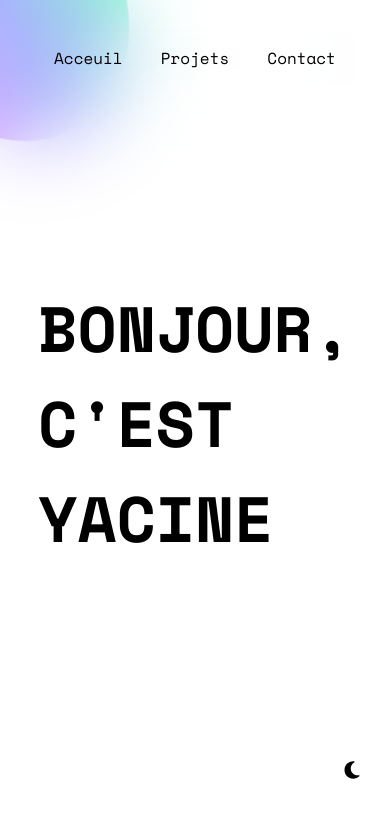
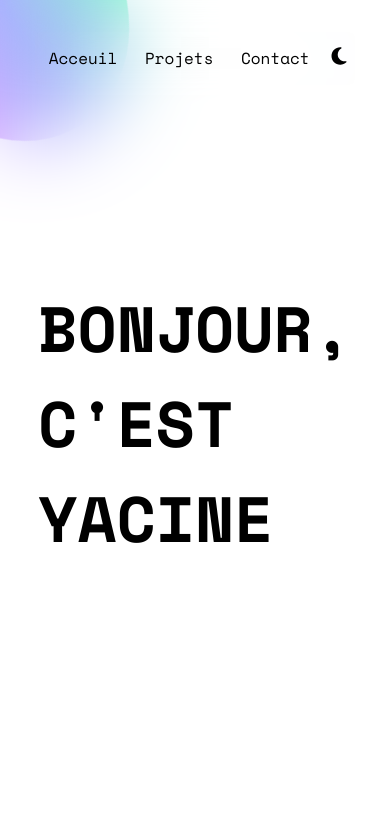
Before and after one commit to Yacineos/portfolio, an Angular app: page / in a window 390 px wide. Shown: the top 818 px of the page. Built offline with nearby package versions, Linux system fonts and the light colour scheme.

Commit message:
test toggle theme button new position

```diff
--- a/src/app/shared/components/navbar/navbar.component.html
+++ b/src/app/shared/components/navbar/navbar.component.html
@@ -4,4 +4,5 @@
     <!-- <div>Blog</div>
     <div>Biographie</div> -->
     <div routerLink="contact" class="element" [ngClass]="sigIsDark() ? 'dark-element' : 'white-element'" >Contact</div>
+    <app-theme-toggle-button></app-theme-toggle-button>
 </div>
--- a/src/app/shared/components/navbar/navbar.component.ts
+++ b/src/app/shared/components/navbar/navbar.component.ts
@@ -2,11 +2,12 @@
 import { AppearanceService } from '../../services/appearance.service';
 import { NgClass } from '@angular/common';
 import { RouterLink } from '@angular/router';
+import { ThemeToggleButtonComponent } from '../theme-toggle-button/theme-toggle-button.component';
 
 @Component({
   selector: 'app-navbar',
   standalone: true,
-  imports: [NgClass,RouterLink],
+  imports: [NgClass,RouterLink,ThemeToggleButtonComponent],
   templateUrl: './navbar.component.html',
   styleUrl: './navbar.component.css',
   changeDetection: ChangeDetectionStrategy.OnPush
--- a/src/app/shared/components/theme-toggle-button/theme-toggle-button.component.css
+++ b/src/app/shared/components/theme-toggle-button/theme-toggle-button.component.css
@@ -1,8 +1,30 @@
 .theme-button{
-    position: absolute;
-    right: 1rem;
-    top: 90vh;
     z-index: 6;
     background-color: transparent;
-    width: 2rem;
 }
+
+.element{
+    width: 30px; height: 30px;
+    transition: width 0.3s ease; /* Add this line */
+    transition: height 0.3s ease; /* Add this line */
+}
+
+.element:hover{
+    cursor: pointer;
+    width: 35px;
+    height: 35px;
+}
+
+@media (max-width: 768px) {
+    .element{
+        width: 20px;
+        height: 20px;
+    }
+}
+.sun{
+    fill: black;
+}
+
+.moon{
+    fill: white;
+}
--- a/src/app/shared/components/theme-toggle-button/theme-toggle-button.component.html
+++ b/src/app/shared/components/theme-toggle-button/theme-toggle-button.component.html
@@ -1,4 +1,4 @@
 <div class="theme-button" (click)="toggleTheme()">
-    <svg style="fill: black; width: 20px; height: 20px;" *ngIf="!sigIsDark()" xmlns="http://www.w3.org/2000/svg" viewBox="0 0 384 512"><path d="M223.5 32C100 32 0 132.3 0 256S100 480 223.5 480c60.6 0 115.5-24.2 155.8-63.4c5-4.9 6.3-12.5 3.1-18.7s-10.1-9.7-17-8.5c-9.8 1.7-19.8 2.6-30.1 2.6c-96.9 0-175.5-78.8-175.5-176c0-65.8 36-123.1 89.3-153.3c6.1-3.5 9.2-10.5 7.7-17.3s-7.3-11.9-14.3-12.5c-6.3-.5-12.6-.8-19-.8z"/></svg>
-    <svg style="fill: white; width: 20px; height: 20px;" *ngIf="sigIsDark()" xmlns="http://www.w3.org/2000/svg" viewBox="0 0 512 512"><path d="M361.5 1.2c5 2.1 8.6 6.6 9.6 11.9L391 121l107.9 19.8c5.3 1 9.8 4.6 11.9 9.6s1.5 10.7-1.6 15.2L446.9 256l62.3 90.3c3.1 4.5 3.7 10.2 1.6 15.2s-6.6 8.6-11.9 9.6L391 391 371.1 498.9c-1 5.3-4.6 9.8-9.6 11.9s-10.7 1.5-15.2-1.6L256 446.9l-90.3 62.3c-4.5 3.1-10.2 3.7-15.2 1.6s-8.6-6.6-9.6-11.9L121 391 13.1 371.1c-5.3-1-9.8-4.6-11.9-9.6s-1.5-10.7 1.6-15.2L65.1 256 2.8 165.7c-3.1-4.5-3.7-10.2-1.6-15.2s6.6-8.6 11.9-9.6L121 121 140.9 13.1c1-5.3 4.6-9.8 9.6-11.9s10.7-1.5 15.2 1.6L256 65.1 346.3 2.8c4.5-3.1 10.2-3.7 15.2-1.6zM160 256a96 96 0 1 1 192 0 96 96 0 1 1 -192 0zm224 0a128 128 0 1 0 -256 0 128 128 0 1 0 256 0z"/></svg>
+    <svg class="element sun" *ngIf="!sigIsDark()" xmlns="http://www.w3.org/2000/svg" viewBox="0 0 384 512"><path d="M223.5 32C100 32 0 132.3 0 256S100 480 223.5 480c60.6 0 115.5-24.2 155.8-63.4c5-4.9 6.3-12.5 3.1-18.7s-10.1-9.7-17-8.5c-9.8 1.7-19.8 2.6-30.1 2.6c-96.9 0-175.5-78.8-175.5-176c0-65.8 36-123.1 89.3-153.3c6.1-3.5 9.2-10.5 7.7-17.3s-7.3-11.9-14.3-12.5c-6.3-.5-12.6-.8-19-.8z"/></svg>
+    <svg class="element moon" *ngIf="sigIsDark()" xmlns="http://www.w3.org/2000/svg" viewBox="0 0 512 512"><path d="M361.5 1.2c5 2.1 8.6 6.6 9.6 11.9L391 121l107.9 19.8c5.3 1 9.8 4.6 11.9 9.6s1.5 10.7-1.6 15.2L446.9 256l62.3 90.3c3.1 4.5 3.7 10.2 1.6 15.2s-6.6 8.6-11.9 9.6L391 391 371.1 498.9c-1 5.3-4.6 9.8-9.6 11.9s-10.7 1.5-15.2-1.6L256 446.9l-90.3 62.3c-4.5 3.1-10.2 3.7-15.2 1.6s-8.6-6.6-9.6-11.9L121 391 13.1 371.1c-5.3-1-9.8-4.6-11.9-9.6s-1.5-10.7 1.6-15.2L65.1 256 2.8 165.7c-3.1-4.5-3.7-10.2-1.6-15.2s6.6-8.6 11.9-9.6L121 121 140.9 13.1c1-5.3 4.6-9.8 9.6-11.9s10.7-1.5 15.2 1.6L256 65.1 346.3 2.8c4.5-3.1 10.2-3.7 15.2-1.6zM160 256a96 96 0 1 1 192 0 96 96 0 1 1 -192 0zm224 0a128 128 0 1 0 -256 0 128 128 0 1 0 256 0z"/></svg>
 </div>
--- a/src/app/views/page-not-found/page-not-found.component.html
+++ b/src/app/views/page-not-found/page-not-found.component.html
@@ -1,5 +1,5 @@
 <div class="not-found-container">
   <h1>404</h1>
   <p>Oups! La page que vous recherchez n'existe pas.</p>
-  <a href="index.html" class="home-button">Retour à l'accueil</a>
+  <a routerLink="" class="home-button">Retour à l'accueil</a>
 </div>
--- a/src/app/views/page-not-found/page-not-found.component.ts
+++ b/src/app/views/page-not-found/page-not-found.component.ts
@@ -1,9 +1,10 @@
 import { ChangeDetectionStrategy, Component } from '@angular/core';
+import { RouterLink } from '@angular/router';
 
 @Component({
   selector: 'app-page-not-found',
   standalone: true,
-  imports: [],
+  imports: [RouterLink],
   templateUrl: './page-not-found.component.html',
   styleUrl: './page-not-found.component.css',
   changeDetection: ChangeDetectionStrategy.OnPush
```
